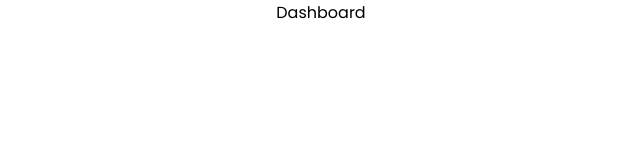
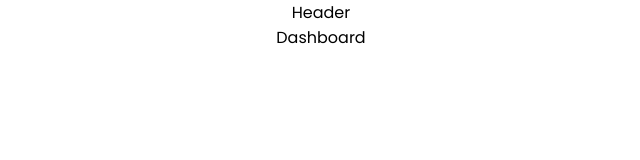
Before and after one commit to dewanwakilahmed/apply-4-me, a React (Create React App) app in the folder client/web-app/: page / in a window 1280 px wide. Shown: the top 160 px of the page, without its empty margins (319-959 px from the left). Built offline with nearby package versions, Linux system fonts and the light colour scheme.

Commit message:
Added Header Component

```diff
--- a/client/web-app/src/App.js
+++ b/client/web-app/src/App.js
@@ -5,11 +5,15 @@ import Dashboard from "./pages/Dashboard";
 import Login from "./pages/Login";
 import Register from "./pages/Register";
 
+// Components
+import Header from "./components/Header";
+
 function App() {
   return (
     <>
       <Router>
         <div className="container">
+          <Header />
           <Routes>
             <Route path="/" element={<Dashboard />} />
             <Route path="/" element={<Login />} />
--- /dev/null
+++ b/client/web-app/src/components/Header.jsx
@@ -0,0 +1,5 @@
+const Header = () => {
+  return <div>Header</div>;
+};
+
+export default Header;
```
